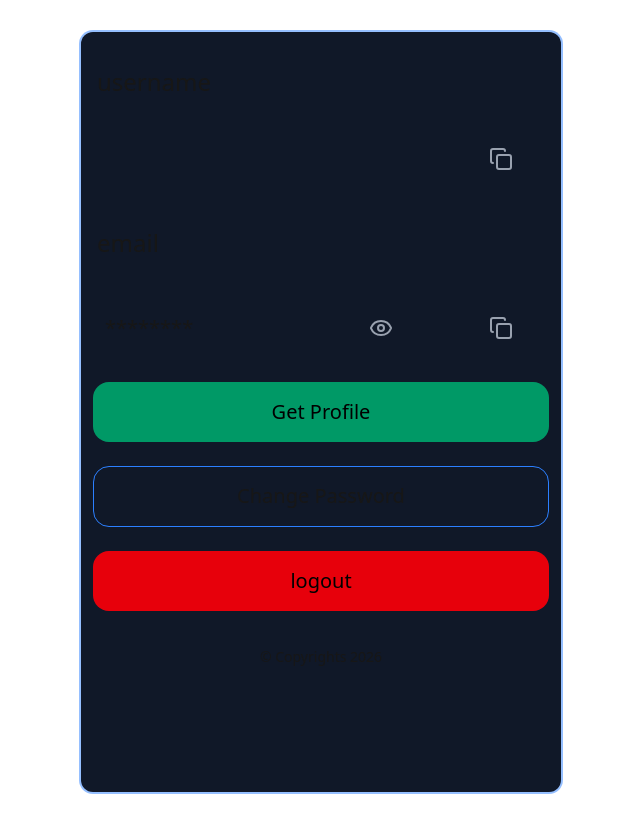
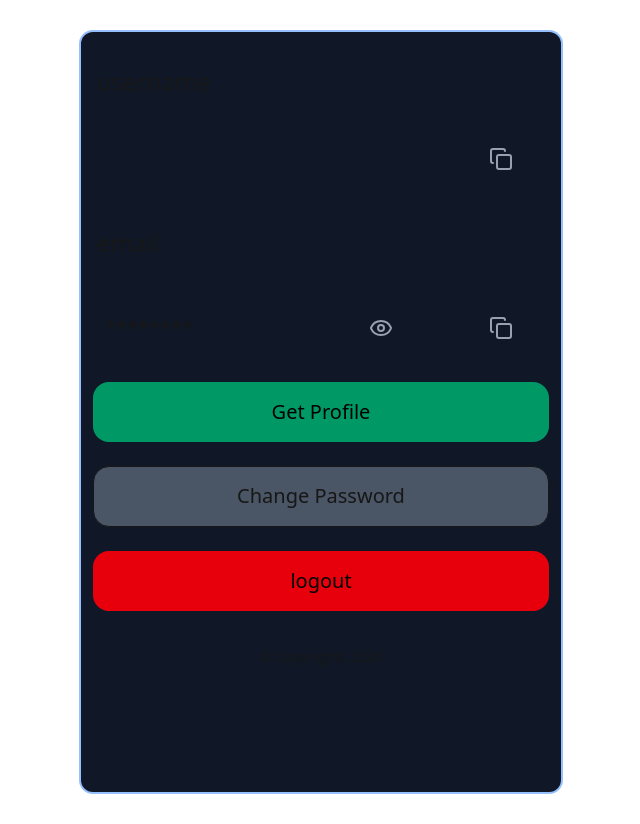
Before and after one commit to theHalfBloodStackMaster/auth_app, a Next.js app: page /profile in a window 1280 px wide. Shown: the whole page, without its empty margins (319-959 px from the left). Built offline with nearby package versions, Linux system fonts and the light colour scheme.

Commit message:
feat: Enhance button styles for login, signup, and change password to improve user experience and accessibility, corrected change password in profile

```diff
--- a/src/app/login/page.jsx
+++ b/src/app/login/page.jsx
@@ -104,8 +104,8 @@ export default function LoginPage() {
         <div className="flex flex-col">
           <button
             disabled={buttonDisabled}
-            className={`p-3 border border-gray-300 rounded-2xl m-2 mb-4 focus:outline-none focus:border-gray-600 text-black cursor-pointer
-              ${buttonDisabled ? "bg-gray-100" : "bg-blue-500 hover:bg-blue-700 border-none"}`}
+            className={`p-3 border border-gray-300 rounded-2xl m-2 mb-4 focus:outline-none focus:border-gray-600 text-black
+              ${buttonDisabled ? "bg-gray-100 hover:cursor-not-allowed" : "bg-blue-500 hover:bg-blue-700 border-none hover:cursor-pointer"}`}
             onClick={onLogin}
           >
             Login
--- a/src/app/profile/page.jsx
+++ b/src/app/profile/page.jsx
@@ -2,7 +2,7 @@
 import axios from "axios";
 import toast, { Toaster } from "react-hot-toast";
 import { useRouter } from "next/navigation";
-import React, { useState } from "react";
+import React, { useEffect, useState } from "react";
 import { Eye, EyeOff, Copy } from "lucide-react";
 import Link from "next/link";
 
@@ -14,8 +14,16 @@ export default function ProfilePage() {
   });
   const [showProfile, setShowProfile] = React.useState(false);
   const [showEmail, setShowEmail] = React.useState(false);
-  const [copy, setCopy] = React.useState("");
+  const [changePasswordDisable, setChangePasswordDisable] =
+    React.useState(false);
 
+  useEffect(() => {
+    if (data.email) {
+      setChangePasswordDisable(false);
+    } else {
+      setChangePasswordDisable(true);
+    }
+  }, [data]);
   const logout = async () => {
     try {
       // set route
@@ -109,6 +117,25 @@ export default function ProfilePage() {
     }
   };
 
+  const changePsssword = async () => {
+    try {
+      await toast.promise(
+        axios.post("api/users/validate-email", {
+          email: data.email,
+        }),
+        {
+          loading: "Sending email",
+          success: "Email sent, check your email",
+          error: "Email sending failed",
+        },
+      );
+
+      router.push("/reset-password");
+    } catch (error) {
+      console.error("Email sending failed");
+    }
+  };
+
   return (
     <div className="min-h-screen flex items-center justify-center px-4 py-8">
       <div>
@@ -181,8 +208,12 @@ export default function ProfilePage() {
         >
           {showProfile ? "Hide Profile" : "Get Profile"}
         </button>
-        <button className="row-span-1 col-span-4 p-2 border border-blue-500 rounded-2xl hover:bg-gray-700 hover:cursor-pointer m-3 text-xl">
-          <Link href="/reset-password">Change Password</Link>
+        <button
+          disabled={changePasswordDisable}
+          className={`row-span-1 col-span-4 p-2 border rounded-2xl  m-3 text-xl ${changePasswordDisable ? "bg-gray-600 hover:cursor-not-allowed" : "border-blue-500 hover:cursor-pointer hover:bg-gray-700"}`}
+          onClick={changePsssword}
+        >
+          Change Password
         </button>
         <button
           className="row-span-1 col-span-4 p-2 border-none rounded-2xl bg-red-600 hover:bg-red-500 hover:cursor-pointer  m-3 text-black text-xl"
--- a/src/app/signup/page.jsx
+++ b/src/app/signup/page.jsx
@@ -126,7 +126,7 @@ export default function SignupPage() {
 
         <button
           disabled={buttonDisabled}
-          className={`p-3 border border-gray-300 rounded-2xl m-2 mb-4 text-black text-xl focus:outline-none focus:border-gray-600 cursor-pointer ${buttonDisabled ? "bg-gray-100" : "bg-[#0955ec] border-none"}`}
+          className={`p-3 border border-gray-300 rounded-2xl m-2 mb-4 text-black text-xl focus:outline-none focus:border-gray-600 ${buttonDisabled ? "bg-gray-100 hover:cursor-not-allowed" : "bg-[#0955ec] border-none hover:cursor-pointer"}`}
           onClick={onSignup}
         >
           Signup
```
